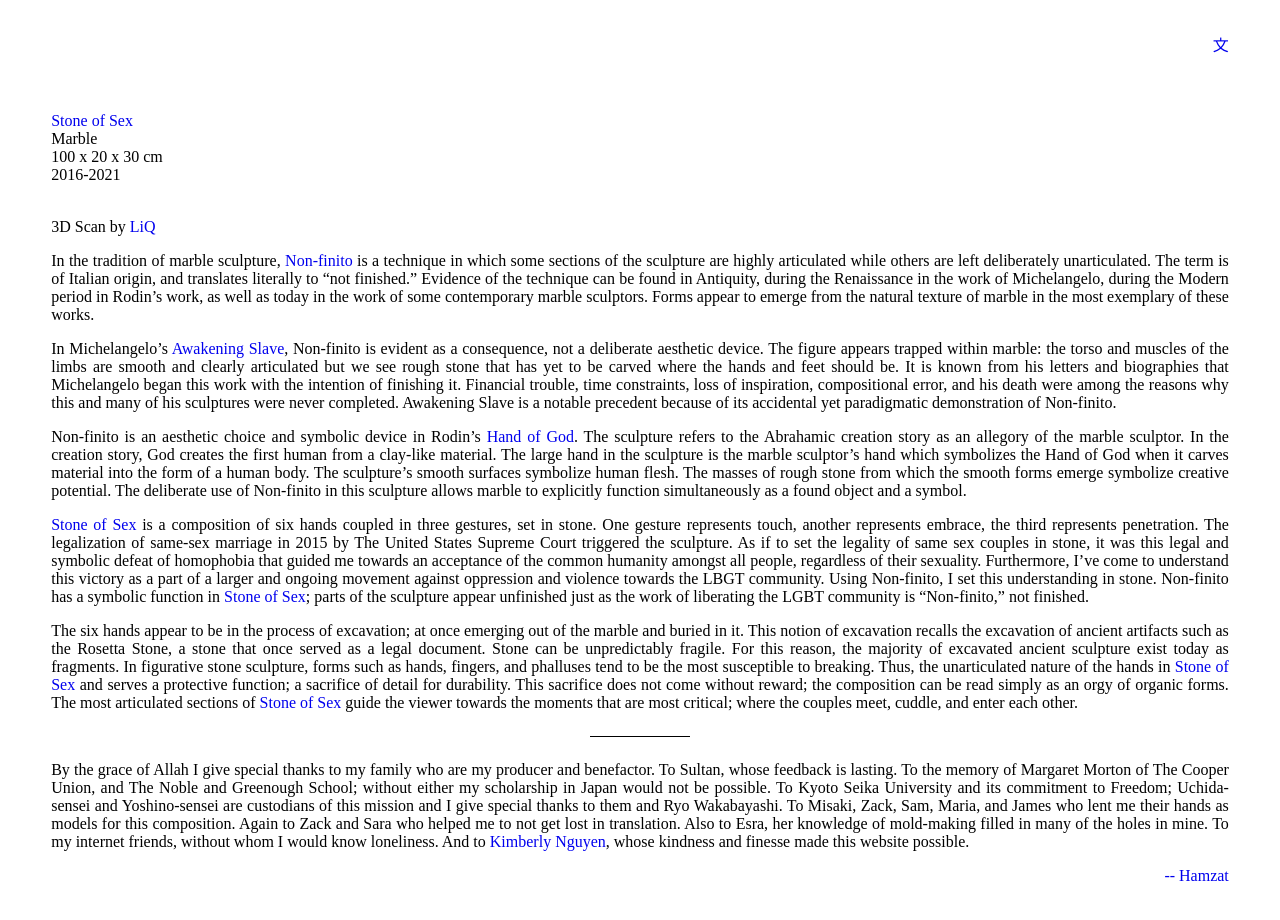
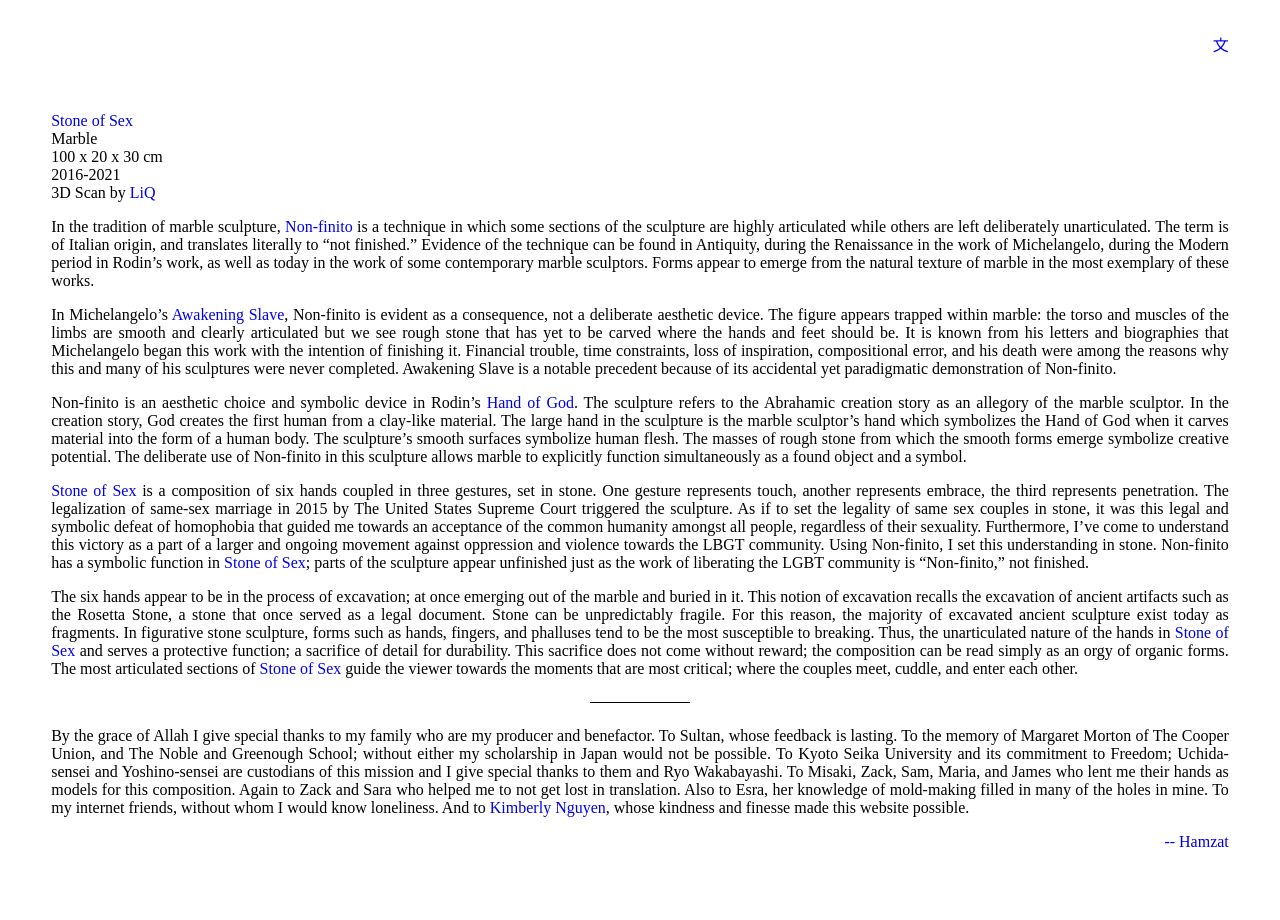
Before and after one commit to trust-kimberly/stone, a plain HTML site: page english.html in a window 1280 px wide. Drawn offline with Linux system fonts and the light colour scheme.

Commit message:
Update english.html

```diff
--- a/english.html
+++ b/english.html
@@ -18,7 +18,7 @@
         <br>
         100 x  20 x 30 cm
         <br>
-        2016-2021</p>
+        2016-2021
         <br>
         3D Scan by <a href="https://www.castem.co.jp/kyoto_liq_bldg/" target="blank">LiQ</a></p>
         <p>In the tradition of marble sculpture, <a href="https://en.wikipedia.org/wiki/Non_finito" target="blank">Non-finito</a> is a technique in which some sections of the sculpture are highly articulated while others are left deliberately unarticulated. The term is of Italian origin, and translates literally to “not finished.” Evidence of the technique can be found in Antiquity, during the Renaissance in the work of Michelangelo, during the Modern period in Rodin’s work, as well as today in the work of some contemporary marble sculptors. Forms appear to emerge from the natural texture of marble in the most exemplary of these works.</p>
```
